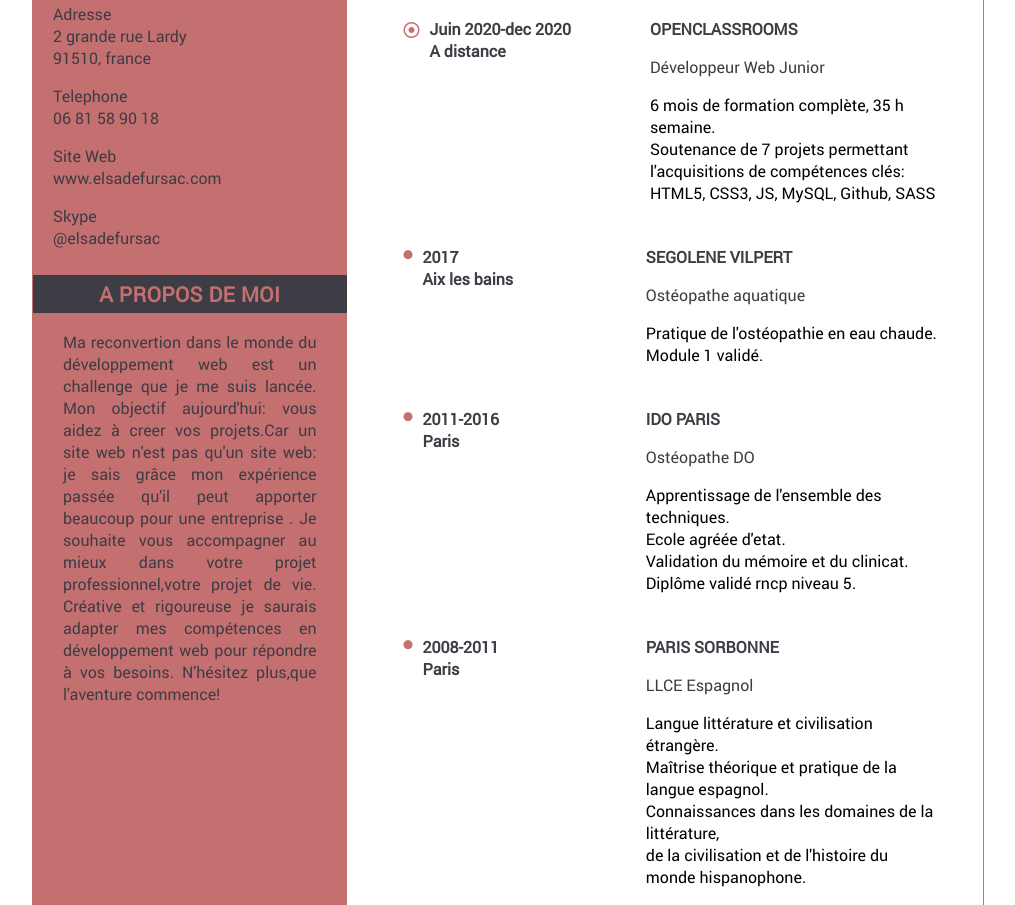
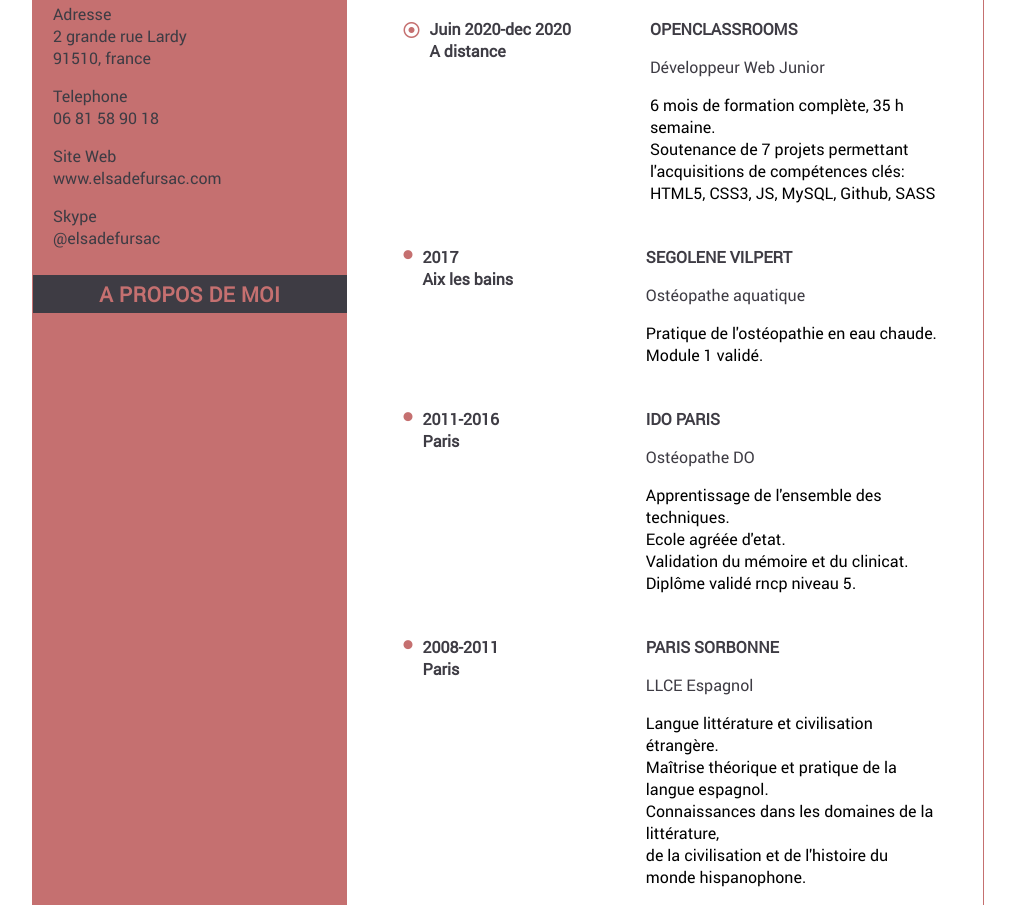
Before and after one commit to lazouz44/CV, a plain HTML site: page index.html in a window 1280 px wide. Shown: the part 302-1207 px from the top of the page, without its empty margins (132-1147 px from the left). Drawn offline with Linux system fonts and the light colour scheme.

Commit message:
nouvelle version

```diff
--- a/index.html
+++ b/index.html
@@ -43,8 +43,7 @@
 
         <h2 class="titaside">A PROPOS DE MOI</h2>
         <div class="parafasidemid">
-          <p> Ma reconvertion dans le monde du développement web est un challenge que je me suis lancée. Mon objectif aujourd'hui: vous aidez à creer vos projets.Car un site web n'est pas qu'un site web: je sais grâce mon expérience passée qu'il peut apporter beaucoup pour une entreprise . Je souhaite vous accompagner au mieux dans votre projet professionnel,votre projet de vie.
-          Créative et rigoureuse je saurais adapter mes compétences en développement web pour répondre à vos besoins. N'hésitez plus,que l'aventure commence!
+          <p>
           </p>
         </div>
 
```
